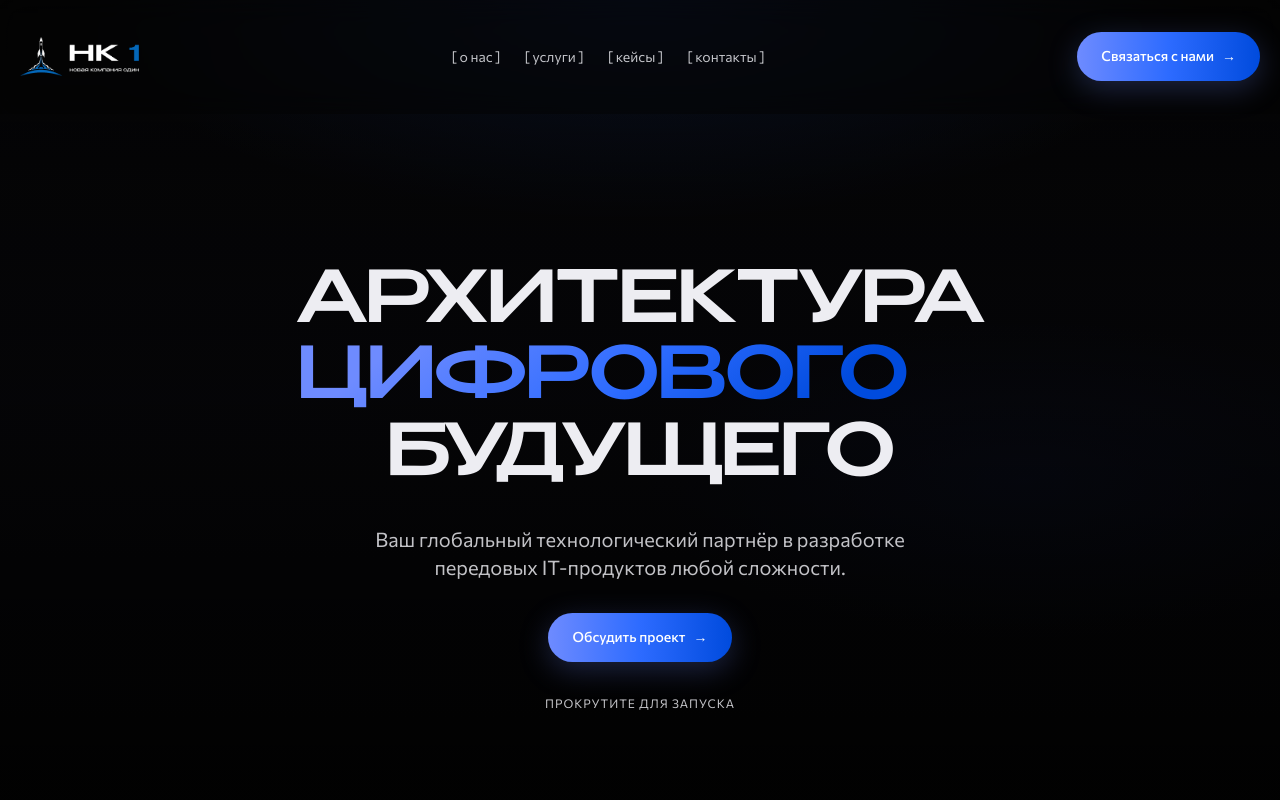
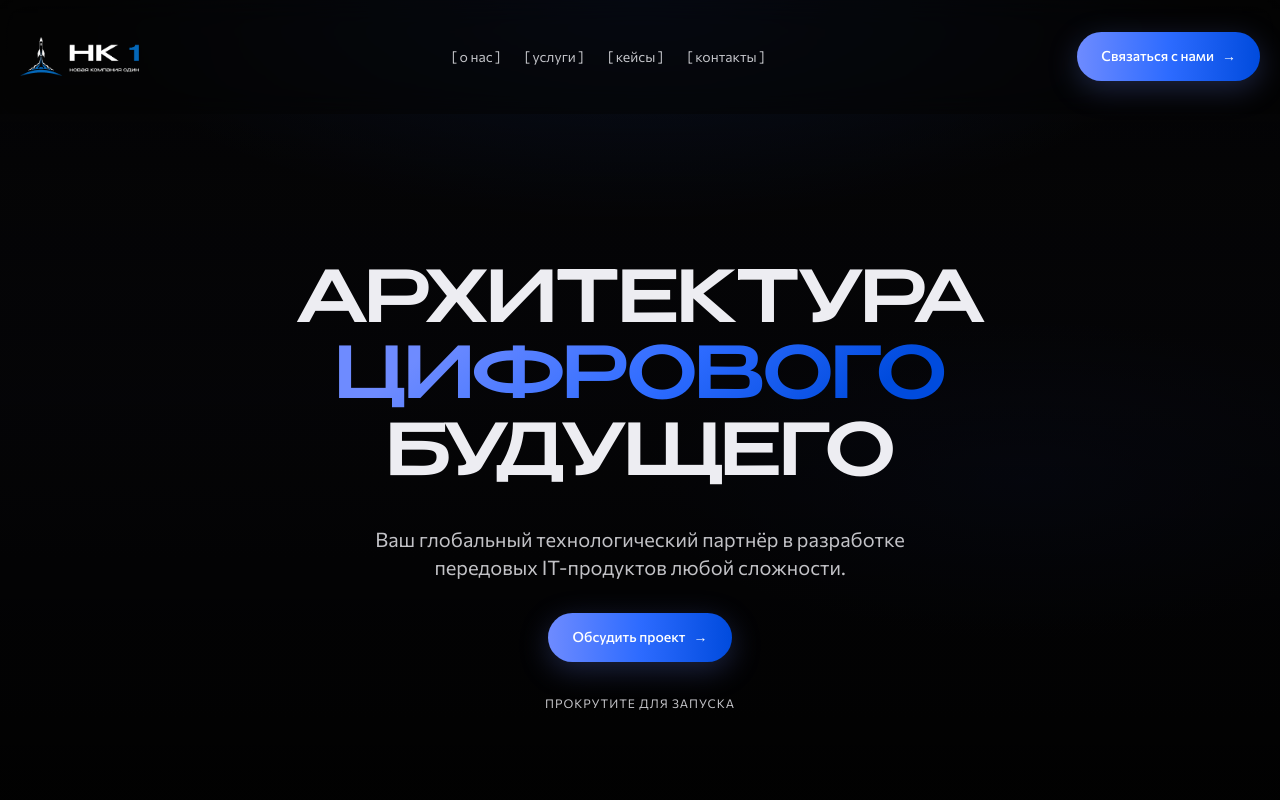
Before and after one commit to manuilsky/NC-ONE-redisign-next, a Next.js app: page / in a window 1280 px wide. Shown: the top 800 px of the page. Built offline with nearby package versions, Linux system fonts and the light colour scheme.

Commit message:
Fix main title

```diff
--- a/app/page.module.css
+++ b/app/page.module.css
@@ -17,6 +17,7 @@
 
 .heroTitle {
   display: grid;
+  justify-items: center;
   gap: 0.125rem;
   margin: 0;
   font-family: var(--font-display);
@@ -30,6 +31,8 @@
 
 .heroTitle span {
   display: block;
+  width: max-content;
+  max-width: 100%;
 }
 
 .heroLead {
```
